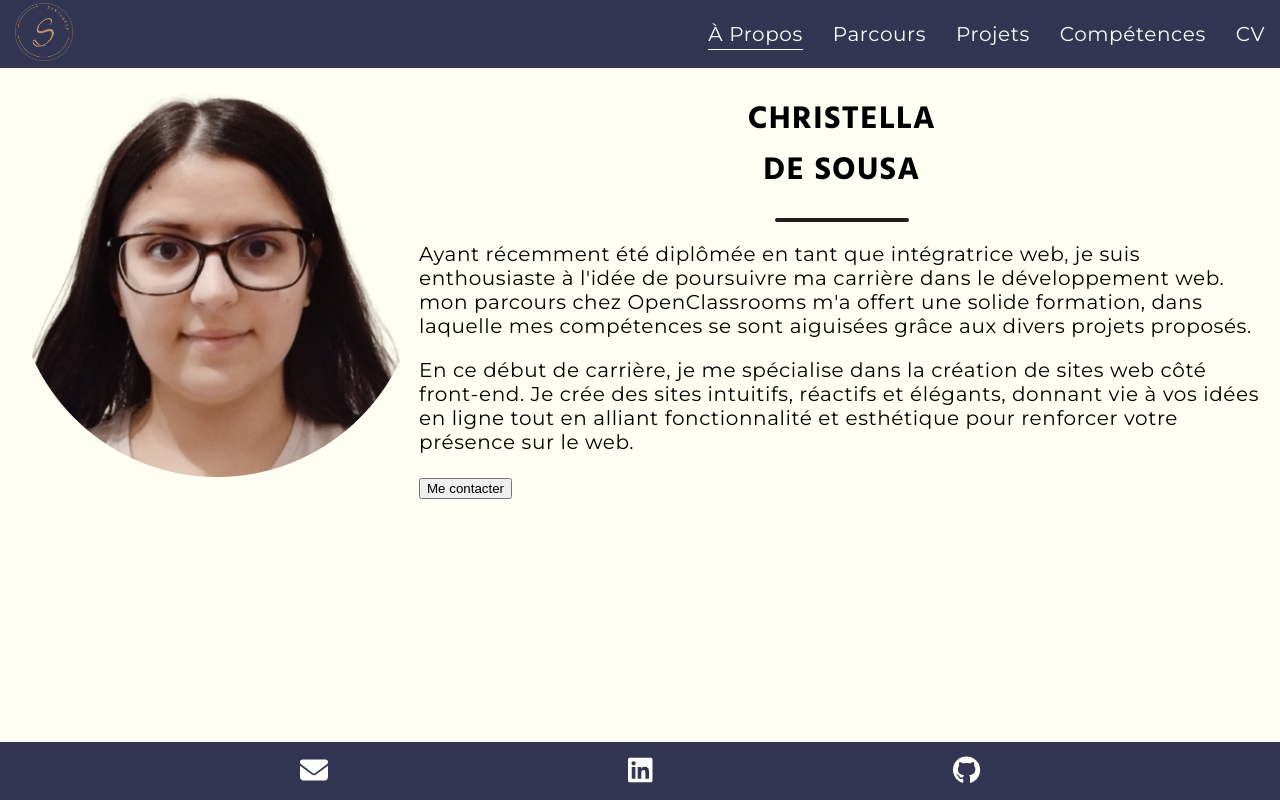
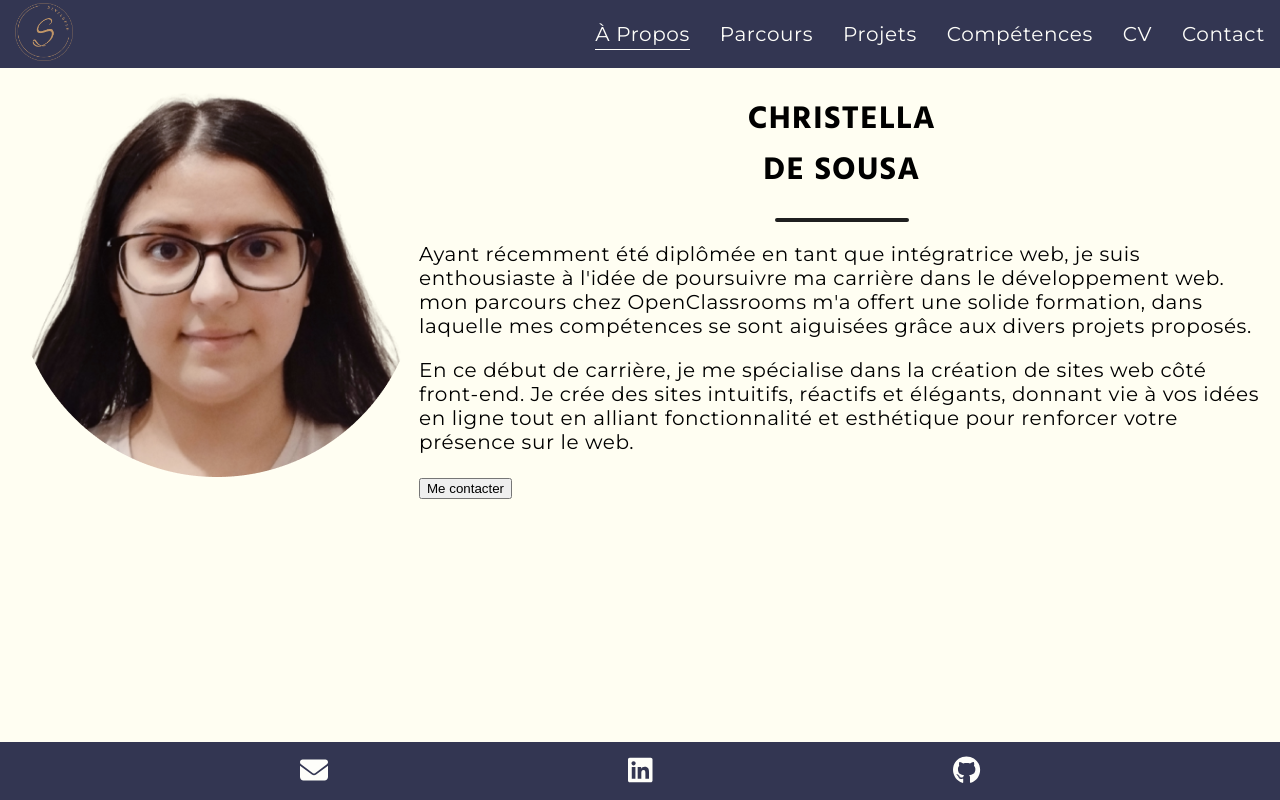
Before and after one commit to Christellaa/portfolio, a React (Create React App) app: page / in a window 1280 px wide. Built offline with nearby package versions, Linux system fonts and the light colour scheme.

Commit message:
Add contact button

```diff
--- a/src/components/Navbar/NavbarHorizontal.jsx
+++ b/src/components/Navbar/NavbarHorizontal.jsx
@@ -41,6 +41,15 @@ export default function NavbarHorizontal() {
           </motion.li>
         )
       )}
+      <motion.li className="noBullet positionRelative">
+        <Link
+          className="noDecoration colorLinks contactBtn"
+          to="mailto:desousa.christella@proton.me"
+          target="_blank"
+        >
+          Contact
+        </Link>
+      </motion.li>
     </ul>
   );
 }
```
